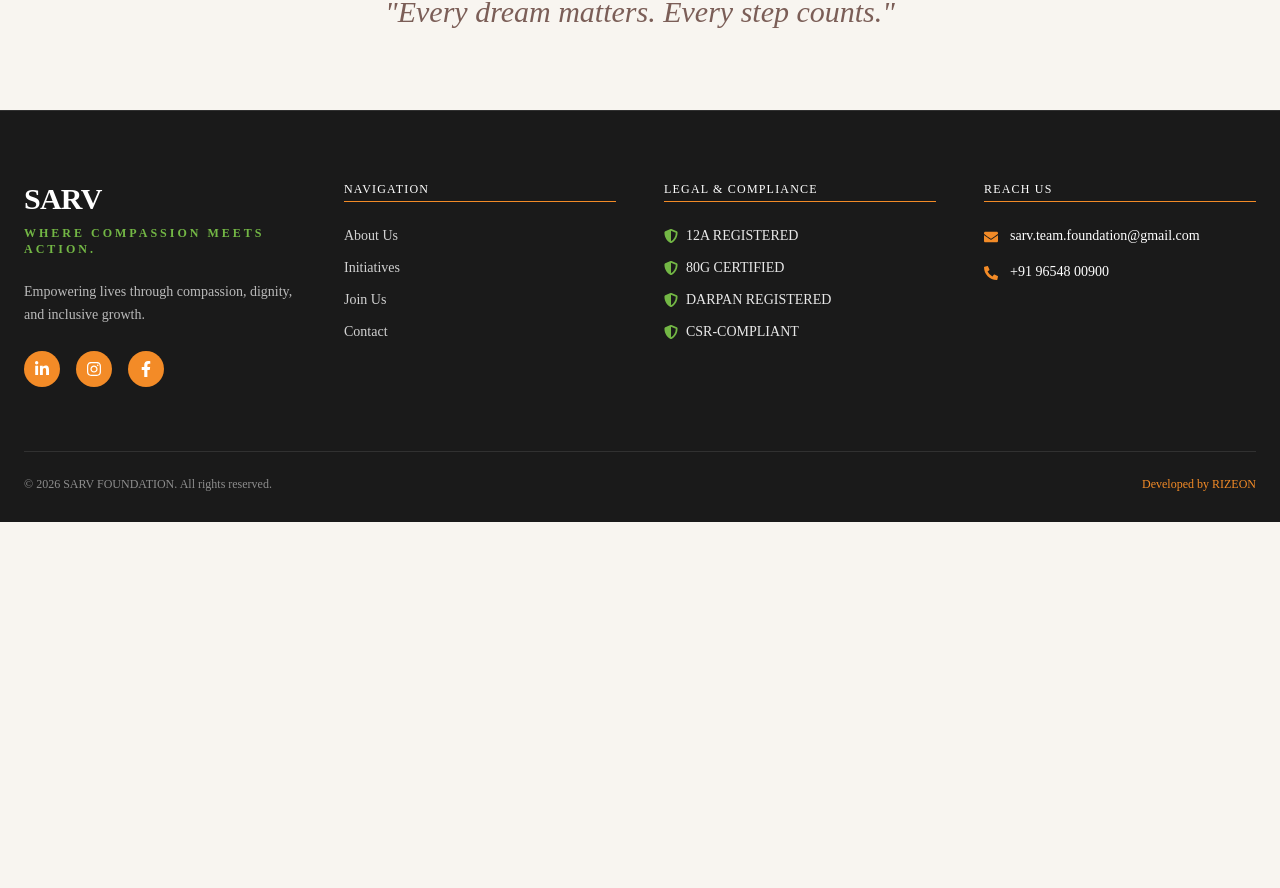
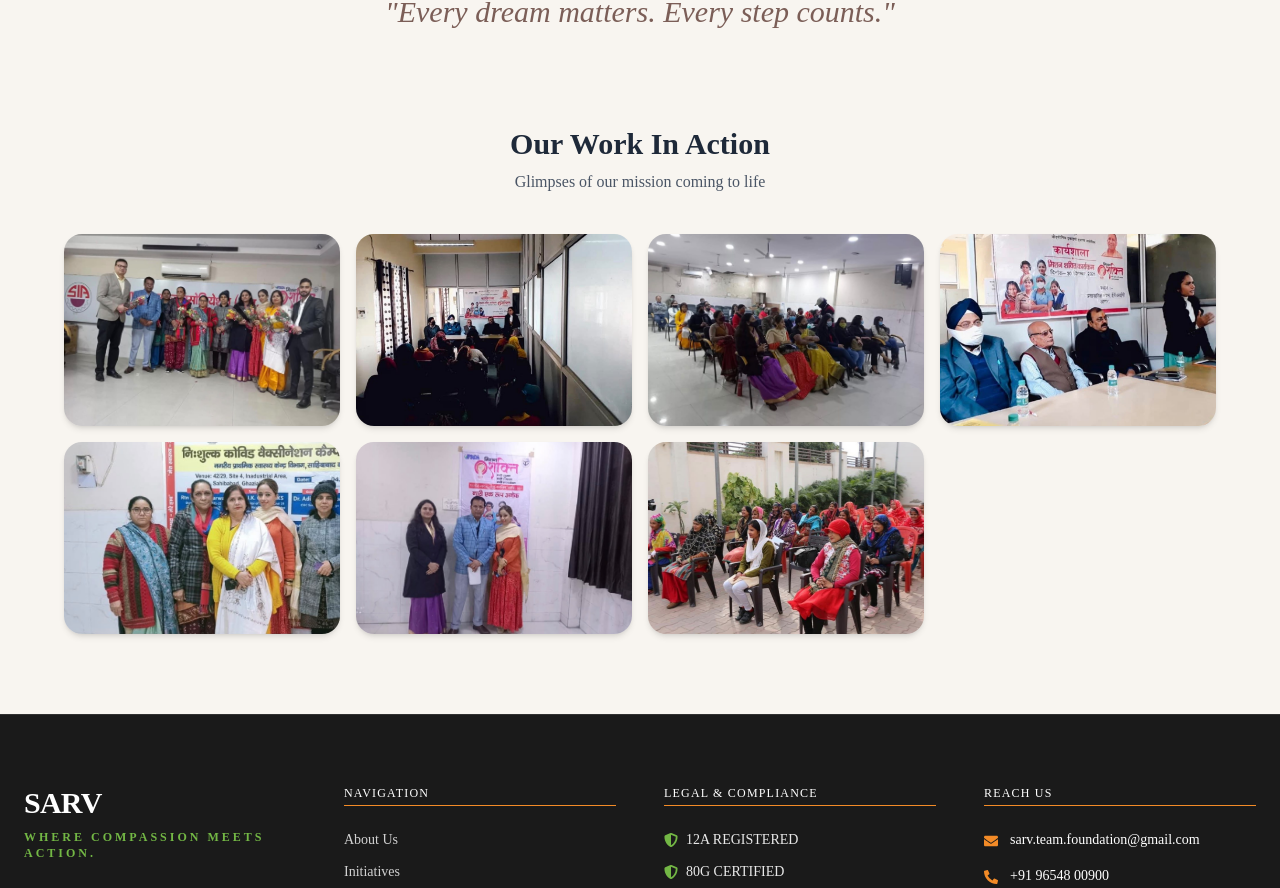
Before and after one commit to RizeonEnterprises/sarv-foundation2, a Next.js app: page /mission in a window 1280 px wide. Shown: the part 954-1842 px from the top of the page. Before the commit the page ends 1476 px from the top, so only its background shows below. Built offline with nearby package versions, Linux system fonts and the light colour scheme.

Commit message:
Update page.tsx

```diff
--- a/app/mission/page.tsx
+++ b/app/mission/page.tsx
@@ -37,6 +37,17 @@ export default function MissionPage() {
     },
   ];
 
+  // Images ka array
+  const galleryImages = [
+    "/images/05102026-SARV-File-01.jpeg",
+    "/images/05102026-SARV-File-02.jpeg",
+    "/images/05102026-SARV-File-03.jpeg",
+    "/images/05102026-SARV-File-04.jpeg",
+    "/images/05102026-SARV-File-05.jpeg",
+    "/images/05102026-SARV-File-06.jpeg",
+    "/images/05102026-SARV-File-07.jpeg",
+  ];
+
   return (
     <PageTransition>
 
@@ -52,7 +63,6 @@ export default function MissionPage() {
         <div className="max-w-6xl mx-auto">
 
           <div className="grid md:grid-cols-2 lg:grid-cols-4 gap-8">
-
             {missions.map((item, i) => (
               <motion.div
                 key={i}
@@ -81,7 +91,6 @@ export default function MissionPage() {
                 </p>
               </motion.div>
             ))}
-
           </div>
 
           {/* QUOTE */}
@@ -91,6 +100,33 @@ export default function MissionPage() {
             </h3>
           </div>
 
+          {/* IMAGE GALLERY SECTION */}
+          <div className="mt-24">
+            <div className="text-center mb-10">
+              <h2 className="text-3xl font-bold text-gray-800">Our Work In Action</h2>
+              <p className="text-gray-600 mt-2">Glimpses of our mission coming to life</p>
+            </div>
+
+            <div className="grid grid-cols-2 md:grid-cols-3 lg:grid-cols-4 gap-4">
+              {galleryImages.map((src, index) => (
+                <motion.div
+                  key={index}
+                  initial={{ opacity: 0, scale: 0.8 }}
+                  whileInView={{ opacity: 1, scale: 1 }}
+                  transition={{ delay: index * 0.1 }}
+                  viewport={{ once: true }}
+                  className="overflow-hidden rounded-2xl shadow-md"
+                >
+                  <img
+                    src={src}
+                    alt={`Mission gallery image ${index + 1}`}
+                    className="w-full h-48 object-cover hover:scale-110 transition-transform duration-300 cursor-pointer"
+                  />
+                </motion.div>
+              ))}
+            </div>
+          </div>
+
         </div>
       </section>
 
```
